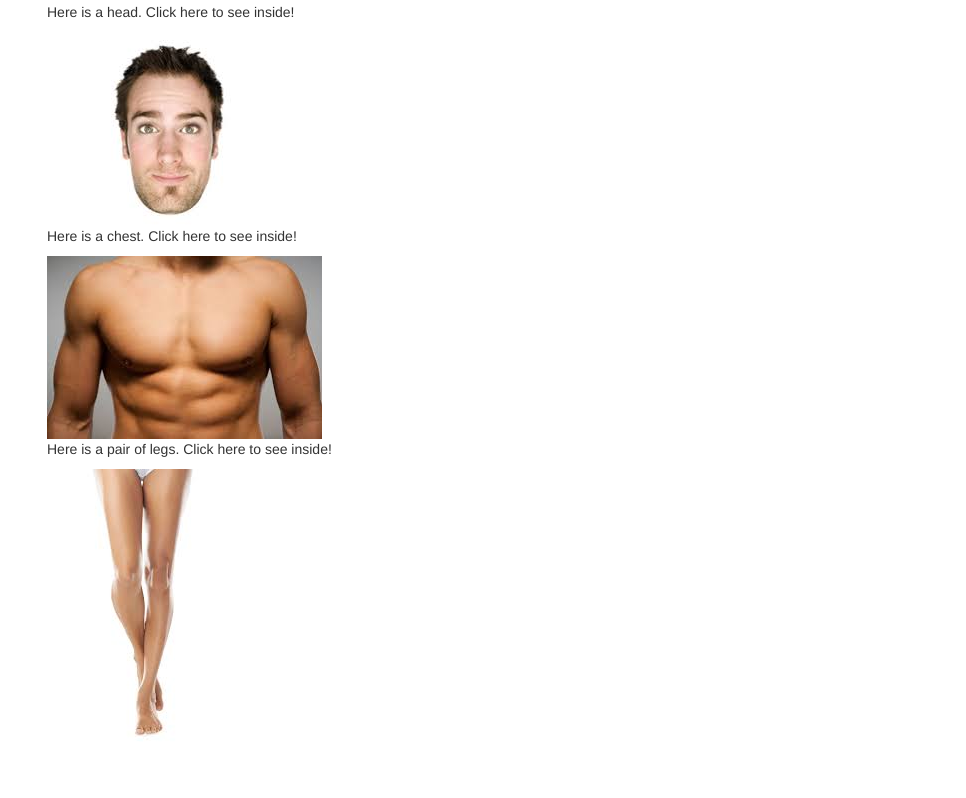
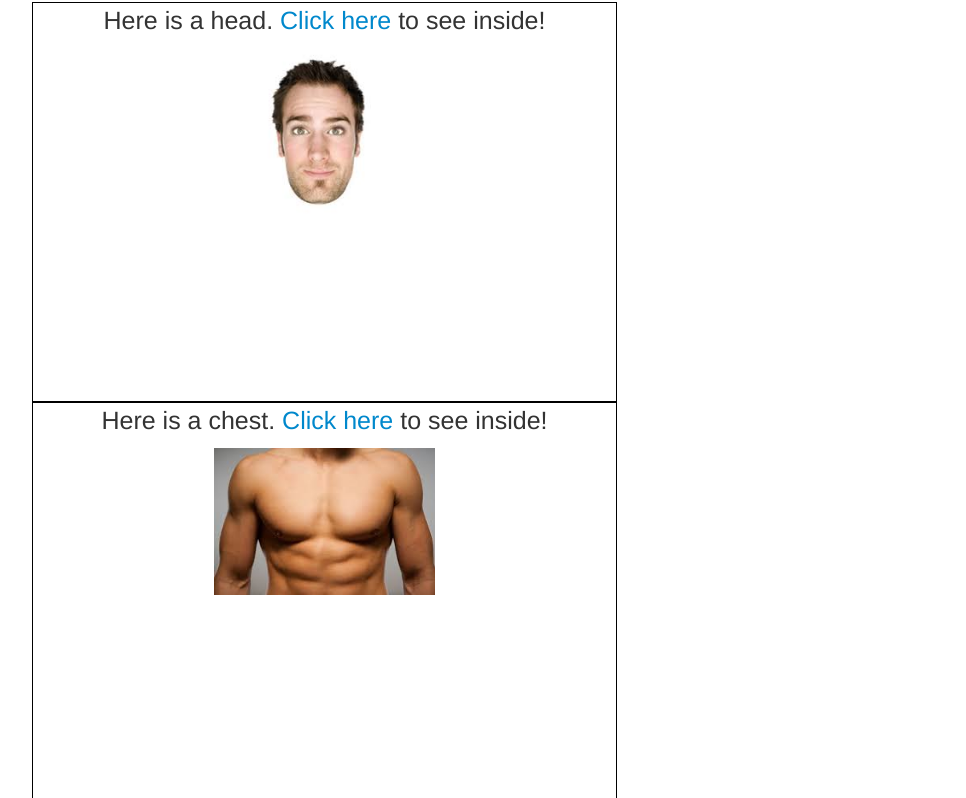
Before and after one commit to nelsonsbrian/anatomy, a plain HTML site: page index.html in a window 1280 px wide. Shown: the part 68-866 px from the top of the page, without its empty margins (23-989 px from the left). Before the commit the page ends 812 px from the top, so only its background shows below. Drawn offline with Linux system fonts and the light colour scheme.

Commit message:
add feature to toggle hidden column when clicking on text.

```diff
--- a/css/styles.css
+++ b/css/styles.css
@@ -0,0 +1,31 @@
+.clickable {
+  cursor: pointer;
+  color:#0088cc;
+}
+
+.clickable:hover{
+    text-decoration: underline;
+}
+
+
+.col-md-6 {
+  border: black 1px solid;
+  min-height: 400px
+}
+
+
+img {
+  width: 40%;
+}
+
+.head, .chest, .legs {
+  display: none;
+}
+
+body {
+  text-align: center;
+}
+
+p {
+  font-size: 25px;
+}
--- a/index.html
+++ b/index.html
@@ -5,20 +5,20 @@
     <link href="css/styles.css" rel="stylesheet" type="text/css">
     <script src="js/jquery-1.12.0.js"></script>
     <script src="js/scripts.js"></script>
-    <title>Peek-a-boo</title>
+    <title>Anatomy</title>
   </head>
   <body>
     <div class="container">
       <h1>Check out what is inside of these things!</h1>
       <p></p>
       <div class="row">
-        <div class="col-md-6 head">
+        <div class="col-md-6">
           <p>
-            Here is a head. <span class="clickable">Click here</span> to see inside!
+            Here is a head. <span class="clickable head-click">Click here</span> to see inside!
           </p>
             <img src="img/head.jpeg" alt="photo of a head">
         </div>
-        <div class="col-md-6 hidden head">
+        <div class="col-md-6 head">
           <p>
             See the skull!
           </p>
@@ -26,13 +26,13 @@
         </div>
       </div>
       <div class="row">
-        <div class="col-md-6 chest">
+        <div class="col-md-6">
           <p>
-            Here is a chest. <span class="clickable">Click here</span> to see inside!
+            Here is a chest. <span class="clickable chest-click">Click here</span> to see inside!
           </p>
           <img src="img/chest.jpeg" alt="photo of a chest">
         </div>
-        <div class="col-md-6 hidden chest">
+        <div class="col-md-6 chest">
           <p>
             See the ribs!
           </p>
@@ -40,13 +40,13 @@
         </div>
       </div>
       <div class="row">
-        <div class="col-md-6 legs">
+        <div class="col-md-6">
           <p>
-            Here is a pair of legs. <span class="clickable">Click here</span> to see inside!
+            Here is a pair of legs. <span class="clickable leg-click">Click here</span> to see inside!
           </p>
           <img src="img/legs.jpeg" alt="photo of a pair of legs">
         </div>
-        <div class="col-md-6 hidden legs">
+        <div class="col-md-6 legs">
           <p>
             See the leg bones!
           </p>
--- a/js/scripts.js
+++ b/js/scripts.js
@@ -0,0 +1,14 @@
+$(document).ready(function() {
+
+  $(".clickable.head-click").click(function() {
+    $(".head").toggle();
+  });
+  $(".clickable.chest-click").click(function() {
+    $(".chest").toggle();
+  });
+  $(".clickable.leg-click").click(function() {
+    $(".legs").toggle();
+  });
+
+
+});
```
